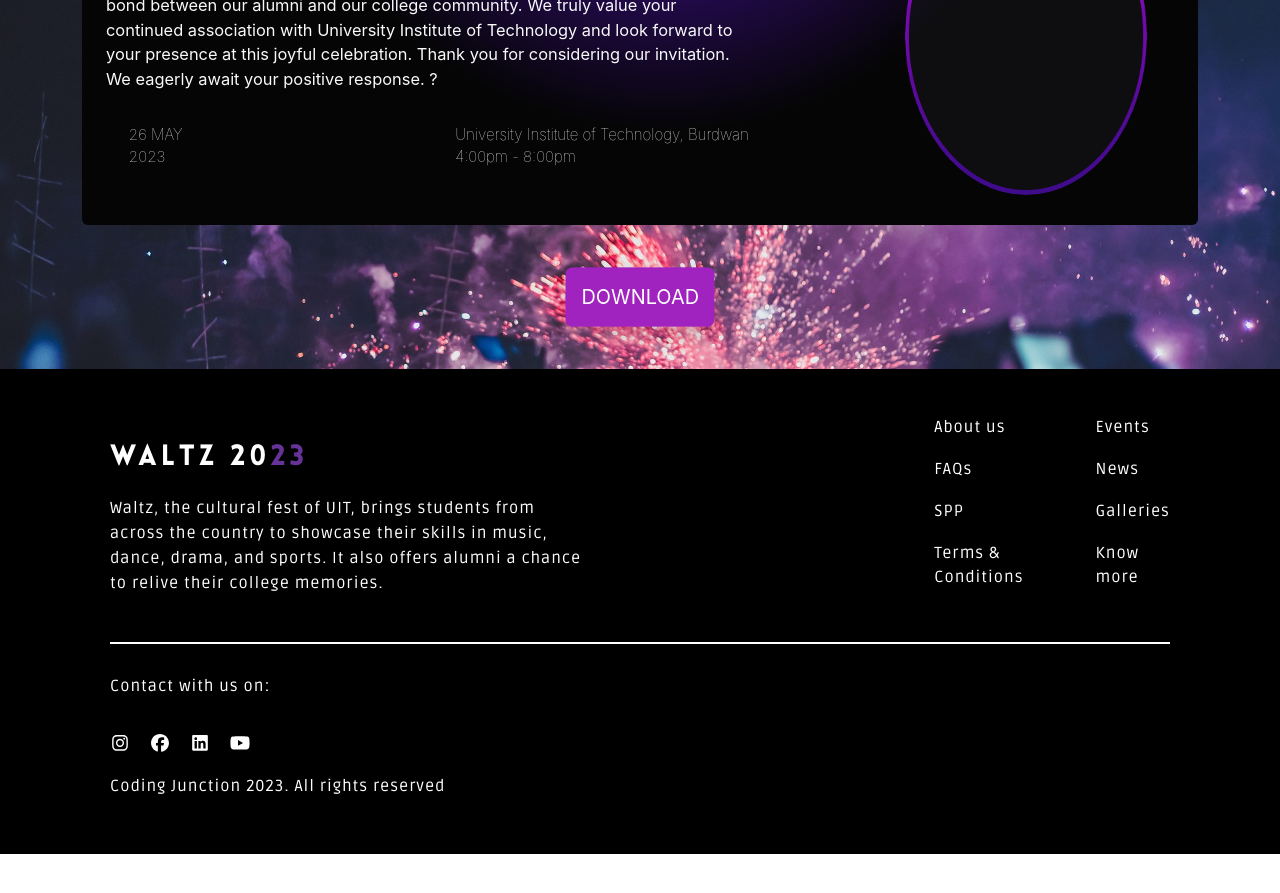
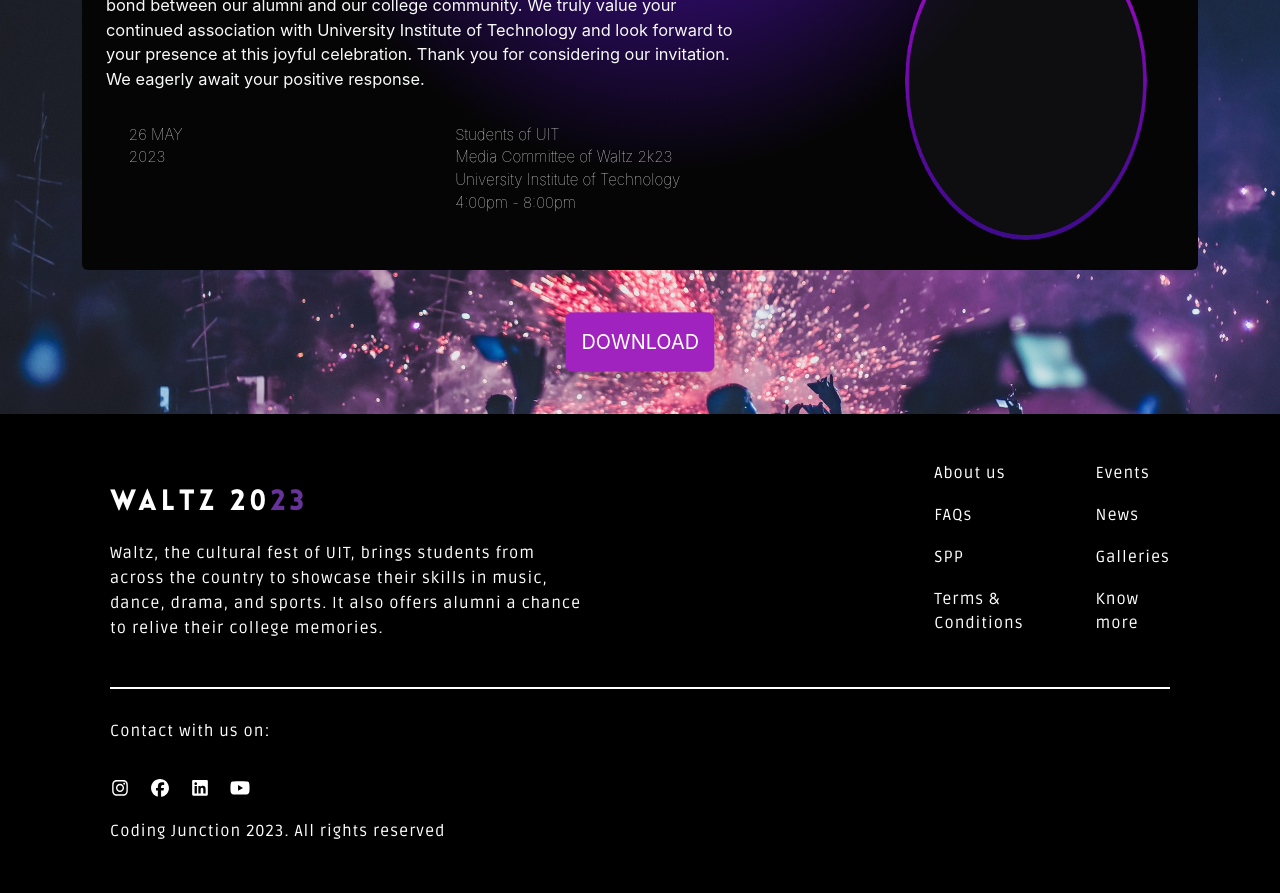
Before and after one commit to waltz-001/waltz-client, a React (Create React App) app: page /alumni in a window 1280 px wide. Shown: the part 1020-1913 px from the top of the page. Before the commit the page ends 1874 px from the top, so only its background shows below. Built offline with nearby package versions, Linux system fonts and the light colour scheme; no server answers.

Commit message:
Update Alumni.js

```diff
--- a/src/components/Alumni/Alumni.js
+++ b/src/components/Alumni/Alumni.js
@@ -87,7 +87,7 @@
 Your support and presence at the Cultural Fest will contribute to its success and strengthen the bond between our alumni and our college community. We truly value your continued association with University Institute of Technology and look forward to your presence at this joyful celebration.
 
 Thank you for considering our invitation. We eagerly await your positive response.
-?{" "}
+{" "}
                   </span>
                   <span className="text3 row mx-auto mt-4 p-2 mb-5 borde ">
                     <span className="col-5 text3-part1 mx-auto borde text-start">
@@ -99,7 +99,9 @@
 
                     <span className="col-6   text3-part2 mx-auto borde text-start">
                       <span className="text3-part1-uptxt">
-                        University Institute of Technology, Burdwan
+                        Students of UIT<br/>
+Media Committee of Waltz 2k23<br/>
+University Institute of Technology
                       </span>
                       <br />
                       <span className="text3-part1-uptxt">4:00pm - 8:00pm</span>
```
